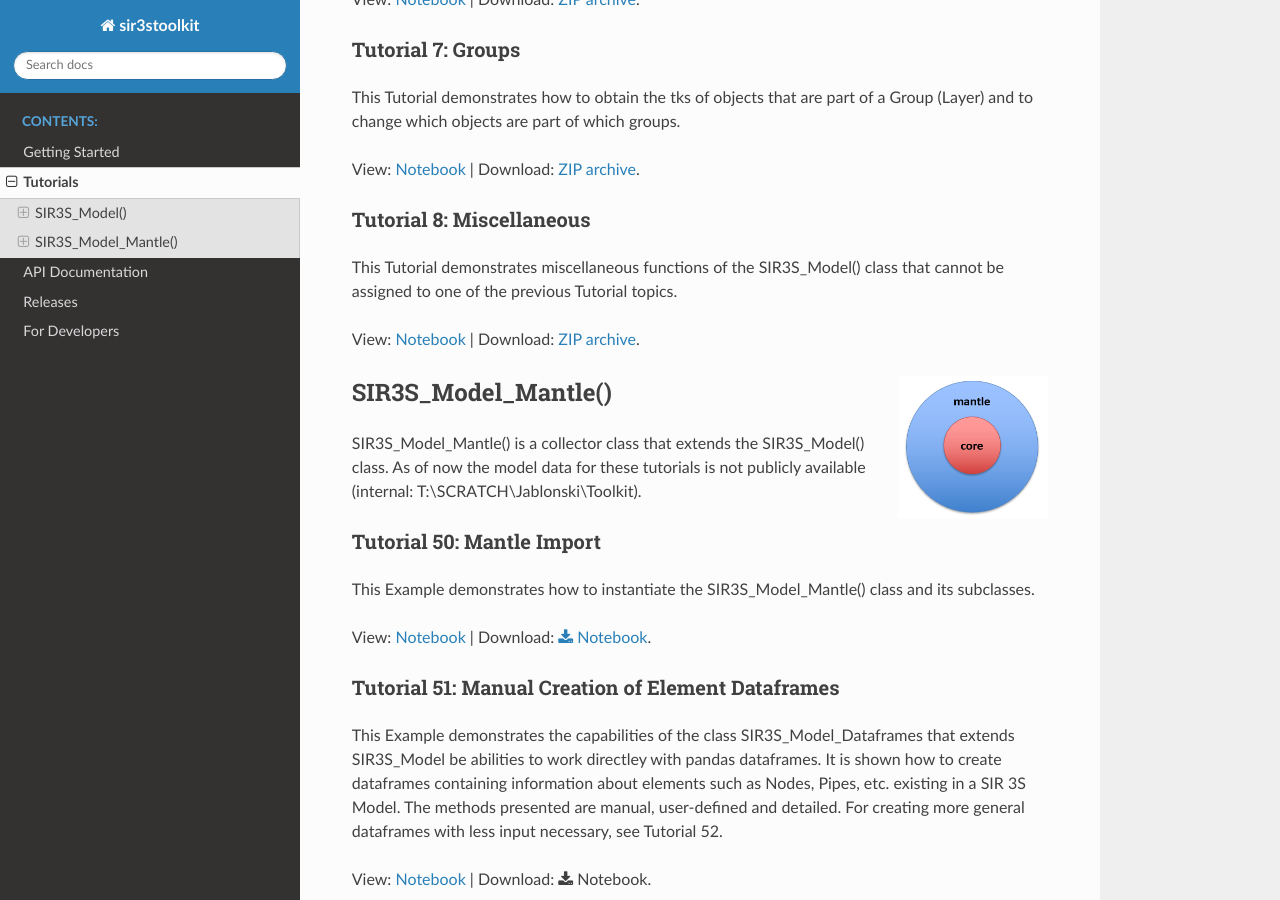
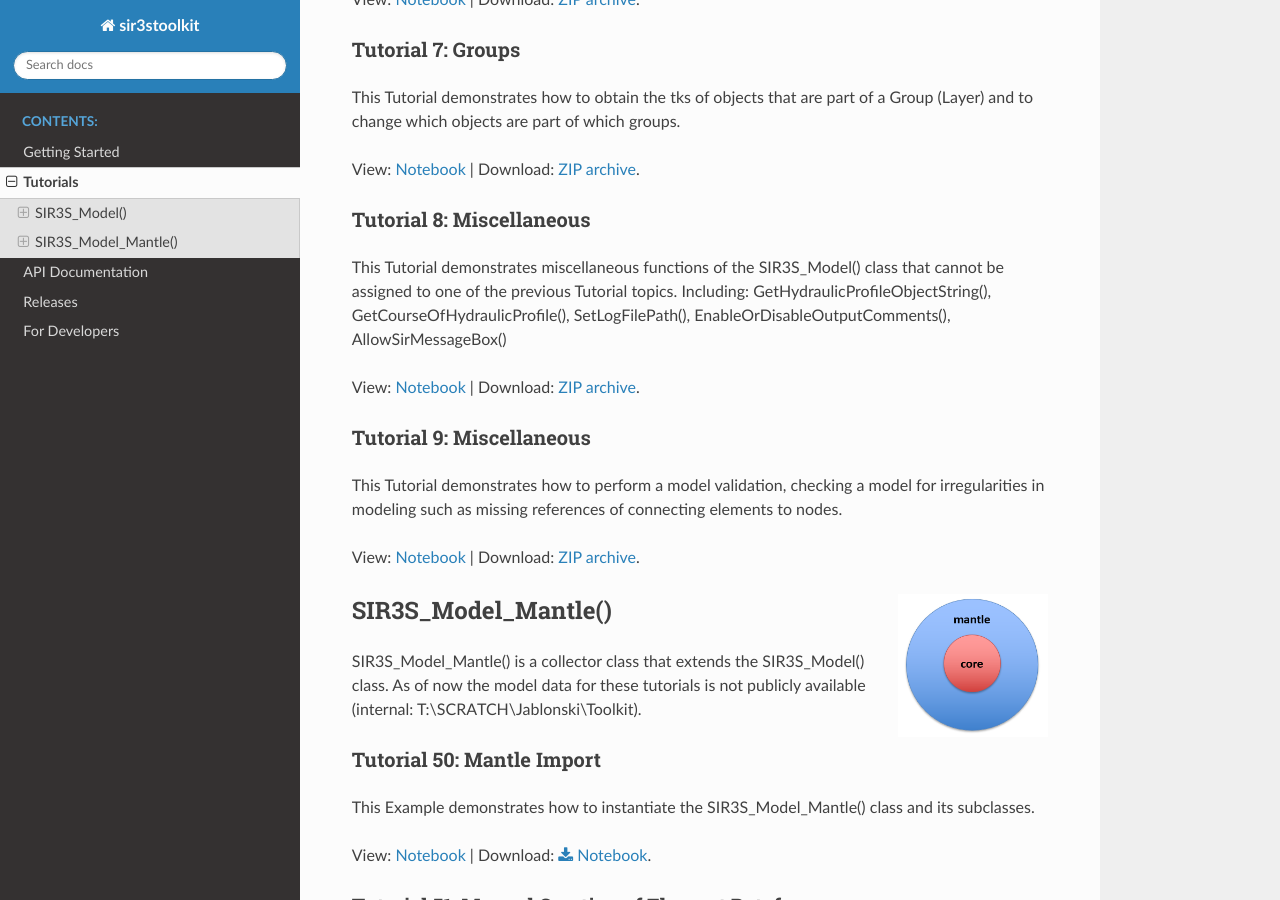
Before and after one commit to 3SConsult/sir3stoolkit, a Sphinx documentation site: the page built from docs/source/examples.rst, in a window 1280 px wide and 900 px high, scrolled down 1586 px. Built offline with Sphinx 7.4.7 and the Read the Docs theme 3.1.0, drawn with Linux system fonts in a browser that asks for light colours; pages that are not in the unit, such as notebooks, are missing from menus.

Commit message:
Documentation: TT9

```diff
--- a/docs/source/examples.rst
+++ b/docs/source/examples.rst
@@ -94,9 +94,18 @@ View: `Notebook <tutorials/SIR3S_Model/Tutorial007_Assets/ToolkitTutorial007.htm
 Tutorial 8: Miscellaneous
 ^^^^^^^^^^^^^^^^^^^^^^^^^^
 
-This Tutorial demonstrates miscellaneous functions of the SIR3S_Model() class that cannot be assigned to one of the previous Tutorial topics.
+This Tutorial demonstrates miscellaneous functions of the SIR3S_Model() class that cannot be assigned to one of the previous Tutorial topics. Including: GetHydraulicProfileObjectString(), GetCourseOfHydraulicProfile(), SetLogFilePath(), EnableOrDisableOutputComments(), AllowSirMessageBox()
 
 View: `Notebook <tutorials/SIR3S_Model/Tutorial008_Assets/ToolkitTutorial008.html>`_ | Download: `ZIP archive <https://github.com/3SConsult/sir3stoolkit/releases/download/tutorial_assets/Tutorial008_Assets.zip>`_.
+
+.. _Ttu009:
+
+Tutorial 9: Miscellaneous
+^^^^^^^^^^^^^^^^^^^^^^^^^^
+
+This Tutorial demonstrates how to perform a model validation, checking a model for irregularities in modeling such as missing references of connecting elements to nodes.
+
+View: `Notebook <tutorials/SIR3S_Model/Tutorial009_Assets/ToolkitTutorial009.html>`_ | Download: `ZIP archive <https://github.com/3SConsult/sir3stoolkit/releases/download/tutorial_assets/Tutorial009_Assets.zip>`_.
 
 .. _Ttu50-99:
 
```
Also changed, not shown: docs/source/tutorials/SIR3S_Model/Tutorial009_Assets/ToolkitTutorial009.ipynb.
